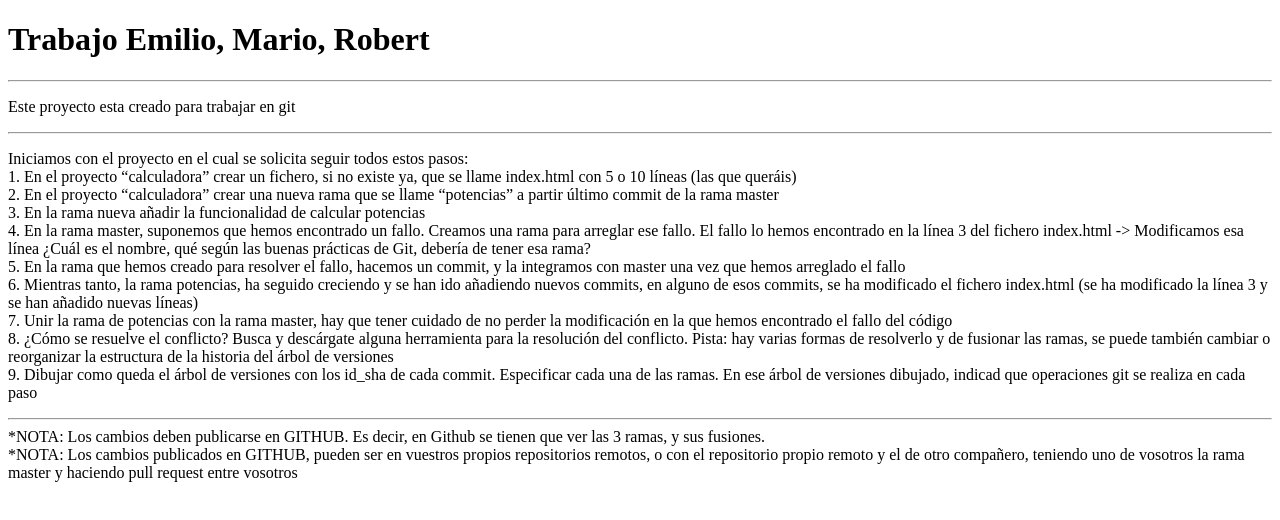
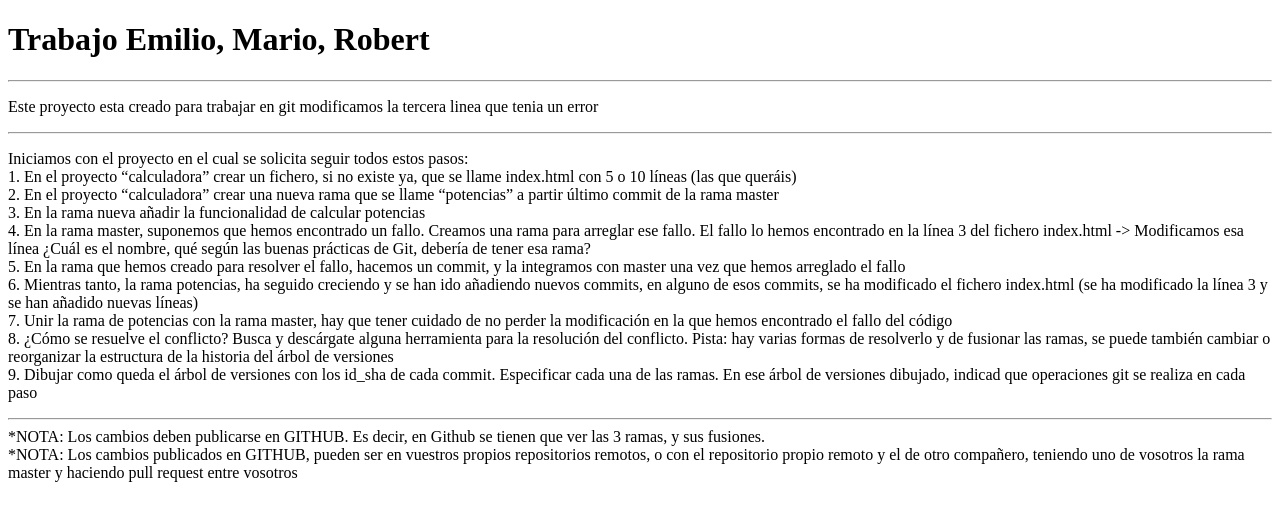
Before and after one commit to marioognpl/calculadora-1, a plain HTML site: page index.html in a window 1280 px wide. Drawn offline with Linux system fonts and the light colour scheme.

Commit message:
Corrigiendo error en la linea 3

```diff
--- a/index.html
+++ b/index.html
@@ -8,7 +8,7 @@
 <body>
     <h1>Trabajo Emilio, Mario, Robert</h1>
     <hr/>
-    <p>Este proyecto esta creado para trabajar en git</p>
+    <p>Este proyecto esta creado para trabajar en git modificamos la tercera linea que tenia un error</p>
     <hr/>
     <p>Iniciamos con el proyecto en el cual se solicita seguir todos estos pasos: <br/>
         1. En el proyecto “calculadora” crear un fichero, si no existe ya, que se llame
```
